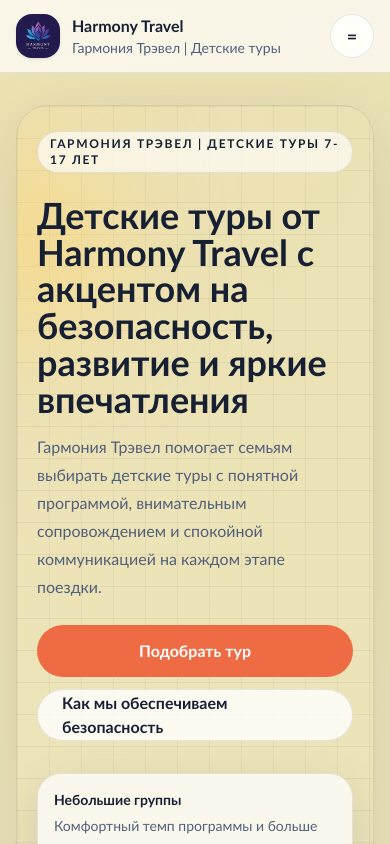
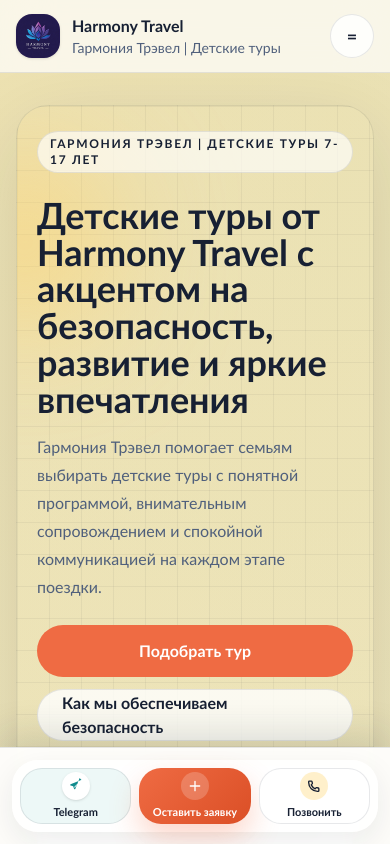
Before and after one commit to bonadysev/HarmonyTravel, a Next.js app: page / in a window 390 px wide. Shown: the top 844 px of the page. Built offline with nearby package versions, Linux system fonts and the light colour scheme.

Commit message:
add mobile-sticky-contact-bar

```diff
--- a/app/page.tsx
+++ b/app/page.tsx
@@ -3,6 +3,7 @@
 import { HeroSection } from "@/components/hero-section";
 import { HowItWorksSection } from "@/components/how-it-works-section";
 import { LeadFormSection } from "@/components/lead-form-section";
+import { MobileStickyContactBar } from "@/components/mobile-sticky-contact-bar";
 import { ReviewsSection } from "@/components/reviews-section";
 import { SafetySection } from "@/components/safety-section";
 import { SiteFooter } from "@/components/site-footer";
@@ -12,7 +13,7 @@
 
 export default function Home() {
   return (
-    <main className="min-h-screen">
+    <main className="min-h-screen pb-24 md:pb-0">
       <SiteHeader />
       <HeroSection />
       <UpcomingDeparturesSection />
@@ -24,6 +25,7 @@
       <FaqSection />
       <LeadFormSection />
       <SiteFooter />
+      <MobileStickyContactBar />
     </main>
   );
 }
--- /dev/null
+++ b/components/mobile-sticky-contact-bar.tsx
@@ -0,0 +1,52 @@
+import { brand } from "@/data";
+
+export function MobileStickyContactBar() {
+  return (
+    <div className="fixed inset-x-0 bottom-0 z-50 border-t border-black/5 bg-white/92 px-3 pb-[calc(0.75rem+env(safe-area-inset-bottom))] pt-3 shadow-[0_-14px_36px_rgba(23,32,51,0.14)] backdrop-blur md:hidden">
+      <div className="mx-auto grid max-w-5xl grid-cols-3 gap-2 rounded-[26px] bg-white/88 p-2 shadow-[0_10px_30px_rgba(23,32,51,0.08)]">
+        <a
+          href={brand.telegramUrl}
+          target="_blank"
+          rel="noreferrer"
+          className="inline-flex min-h-14 flex-col items-center justify-center gap-1 rounded-[22px] border border-[color:var(--accent)]/12 bg-[color:var(--accent-soft)]/28 px-2 text-center text-[11px] font-bold text-[color:var(--foreground)] transition hover:border-[color:var(--accent)] hover:text-[color:var(--accent)]"
+          aria-label="Открыть Telegram-канал Harmony Travel"
+        >
+          <span className="inline-flex h-7 w-7 items-center justify-center rounded-full bg-white text-[color:var(--accent)] shadow-sm">
+            <svg viewBox="0 0 24 24" className="h-4 w-4 fill-current" aria-hidden="true">
+              <path d="M20.67 3.33a1 1 0 0 0-1.06-.17L3.94 9.41a1 1 0 0 0 .09 1.87l3.74 1.25 1.25 3.74a1 1 0 0 0 .74.66 1 1 0 0 0 .22.03 1 1 0 0 0 .91-.58l6.25-15.67a1 1 0 0 0-.47-1.38Zm-9.9 10.61-.53 1.33-.7-2.09 5.31-5.31-4.08 6.07Z" />
+            </svg>
+          </span>
+          Telegram
+        </a>
+        <a
+          href="#lead-form"
+          className="inline-flex min-h-14 flex-col items-center justify-center gap-1 rounded-[22px] bg-[linear-gradient(135deg,var(--brand),var(--brand-deep))] px-2 text-center text-[11px] font-black text-white shadow-[0_14px_30px_rgba(244,106,64,0.28)] transition hover:brightness-105"
+          aria-label="Перейти к форме заявки"
+        >
+          <span className="inline-flex h-7 w-7 items-center justify-center rounded-full bg-white/20">
+            <svg viewBox="0 0 24 24" className="h-4 w-4 fill-none stroke-current stroke-2" aria-hidden="true">
+              <path d="M12 5v14M5 12h14" strokeLinecap="round" />
+            </svg>
+          </span>
+          Оставить заявку
+        </a>
+        <a
+          href={`tel:${brand.phone}`}
+          className="inline-flex min-h-14 flex-col items-center justify-center gap-1 rounded-[22px] border border-[color:var(--foreground)]/10 bg-white px-2 text-center text-[11px] font-bold text-[color:var(--foreground)] transition hover:border-[color:var(--accent)] hover:text-[color:var(--accent)]"
+          aria-label={`Позвонить по номеру ${brand.phone}`}
+        >
+          <span className="inline-flex h-7 w-7 items-center justify-center rounded-full bg-[color:var(--sun)]/35 text-[color:var(--foreground)]">
+            <svg viewBox="0 0 24 24" className="h-4 w-4 fill-none stroke-current stroke-2" aria-hidden="true">
+              <path
+                d="M5 4.75h3.03a1 1 0 0 1 .97.76l.58 2.35a1 1 0 0 1-.29.97L7.82 10.3a13.4 13.4 0 0 0 5.88 5.88l1.47-1.47a1 1 0 0 1 .97-.29l2.35.58a1 1 0 0 1 .76.97V19a1 1 0 0 1-1 1h-1c-7.32 0-13.25-5.93-13.25-13.25v-1a1 1 0 0 1 1-1Z"
+                strokeLinecap="round"
+                strokeLinejoin="round"
+              />
+            </svg>
+          </span>
+          Позвонить
+        </a>
+      </div>
+    </div>
+  );
+}
```
